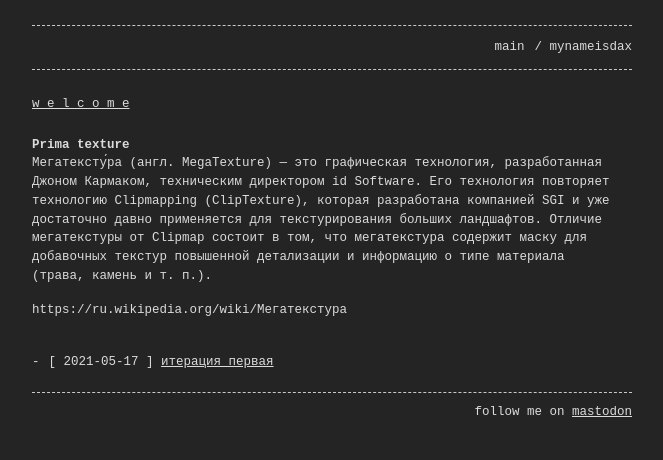
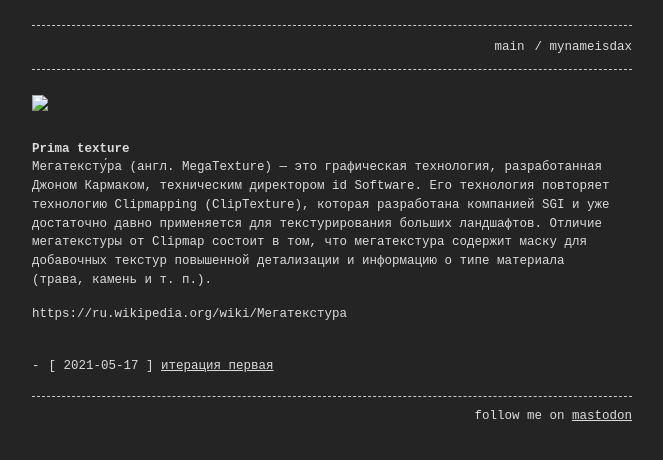
Before and after one commit to mynameisdax/prima_tex, a Jekyll site: the page built from index.md, in a window 1280 px wide. Shown: the top 460 px of the page, without its empty margins (308-971 px from the left). Built offline with Jekyll 4.4.1, drawn with Linux system fonts in a browser that asks for light colours.

Commit message:
Update index.md

```diff
--- a/index.md
+++ b/index.md
@@ -4,7 +4,9 @@ layout: home
 permalink: /
 ---
 
-[w e l c o m e](https://imgur.com/jI4H4mn)
+[<img src="https://i.imgur.com/jI4H4mn.mp4">](w e l c o m e)
+
+
 # Prima texture
 
 Мегатексту́ра (англ. MegaTexture) — это графическая технология, разработанная Джоном Кармаком, техническим директором id Software. Его технология повторяет технологию Clipmapping (ClipTexture), которая разработана компанией SGI и уже достаточно давно применяется для текстурирования больших ландшафтов. Отличие мегатекстуры от Clipmap состоит в том, что мегатекстура содержит маску для добавочных текстур повышенной детализации и информацию о типе материала
```
